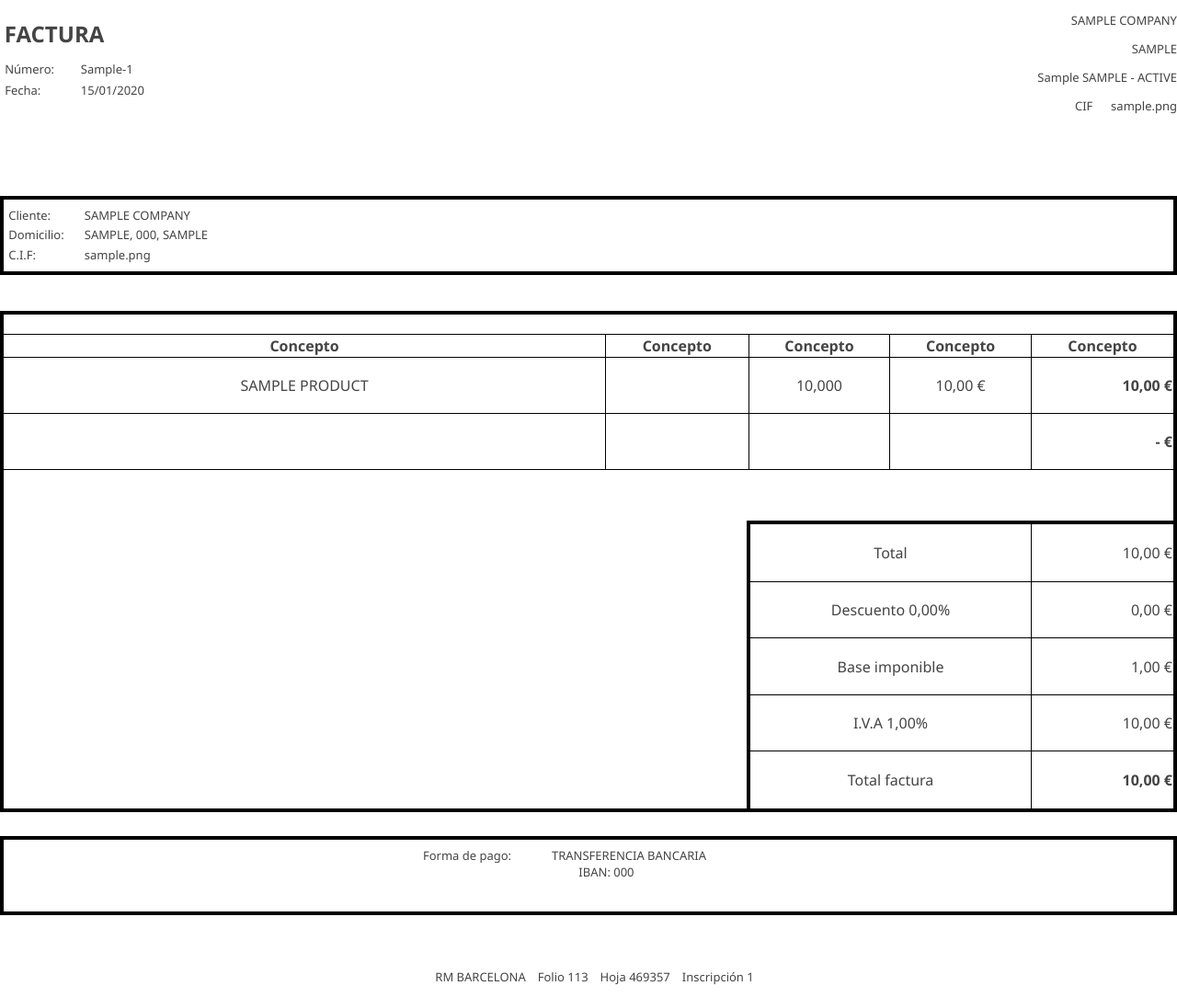
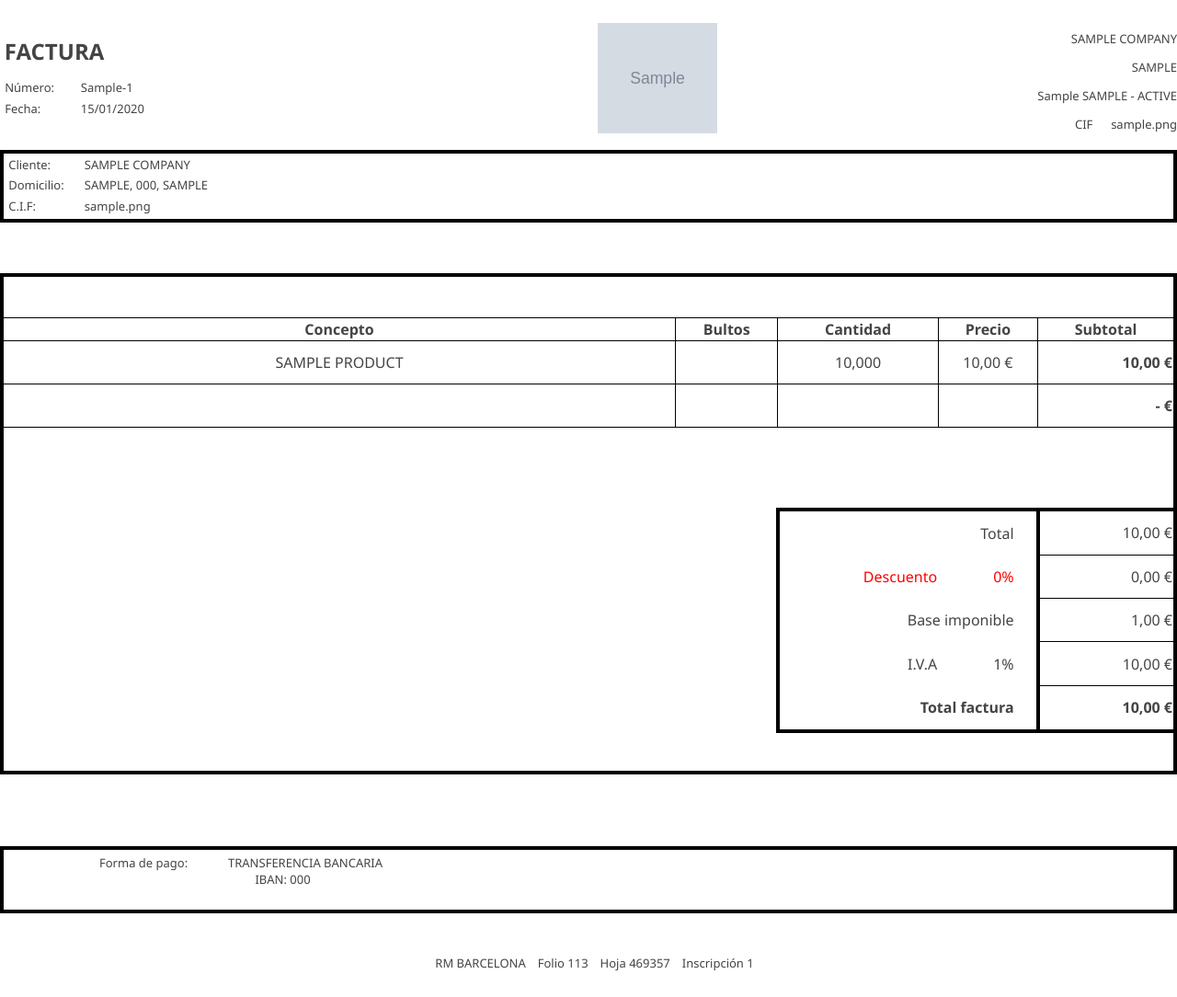
Before and after one commit to aalexmrt/django-invoices-generator, a Django app: template invoices/templates/invoices/invoice_pdf.html in a window 1280 px wide. Shown: the whole page at 92% size. After the commit the page ends 1056 px from the top, so only its background shows below. Run offline with Django 4.2, Linux system fonts and the light colour scheme; tables that the repository leaves empty hold one stand-in row (values such as "Sample post"); the template is opened without the code that fills it: values that come from a table or form of the project are taken from there, most other values are stand-ins (such as "Sample title", 1, 10 or a date in 2020); grey boxes marked "Sample" are stand-in pictures; some libraries are stand-ins or nearby versions.

Commit message:
add logo to company model and updating styles of invoice_pdf

```diff
--- a/invoices/models.py
+++ b/invoices/models.py
@@ -36,6 +36,7 @@ class Company(models.Model):
         null=True, blank=True, max_length=100)
     customer_information_file_number = models.CharField(
         null=True, blank=True, max_length=100)
+    logo = models.ImageField(null=True, blank=True, upload_to='company/images')
 
     def __str__(self):
         return self.name
--- a/invoices/static/invoices/css/render_invoice_pdf_styles.css
+++ b/invoices/static/invoices/css/render_invoice_pdf_styles.css
@@ -24,8 +24,9 @@ body{
 header {
     order: 1;
     display: flex;
+    padding-top: 1.5em;
     margin-bottom: 1em;
-    height: 200px;
+    height: 130px;
     width: 100%;
 
 }
@@ -79,7 +80,7 @@ h3 {
 }
 .logo>img {
     justify-content: center;
-    height: 130px;
+    height: 120px;
     width: 130px;
 }
 .company-data {
@@ -101,13 +102,14 @@ h3 {
 }
 .content-box {
     border: 3pt solid black;
-    padding-top: 0.5em;
-    padding-bottom: 0.5em;
-    margin-bottom: 1em;
     display: flex;
     flex-wrap: wrap;
-    height: 65px;
     width: 100%;
+}
+.customer-data{
+    line-height: 1.5em;
+    padding-bottom: 0.2em !important;
+    padding-top: 0.2em !important;
 }
 table {
     border-collapse: collapse;
@@ -115,7 +117,7 @@ table {
     border: 3pt solid black;
 }
 .container-table-products {
-    margin-top: 2em;
+    margin-top: 4.2em;
     margin-bottom: 2em;
     order: 5;
     height: 545px;
@@ -132,7 +134,7 @@ th:nth-child(1), td:nth-child(1){
 th,td {
     border: 1px solid black;
     text-align: center;
-    width: 80px;
+    width: 0;
 }
 
 .last-column{
@@ -146,26 +148,25 @@ th,td {
 tr {
     height: 23.5px;
 }
-.no-border, .no-border>th{
-    border: 0;
-}
+
 .left-bold-border{
-    border-left: 3pt solid black;
+    border-left: 3pt solid black !important;
 }
 .top-bold-border{
-    border-top: 3pt solid black;
+    border-top: 3pt solid black !important;
 }
 
 
 .payment-data {
+    margin-top: 4em;
     order: 6;
+    padding-top: 0.3em !important;
+    padding-bottom: 1.8em !important;
 }
 .payment-info-detail {
-    justify-content: center;
-    margin-left: -2em;
+    margin-left: 8em;
 }
 .payment-info-detail>h3 {
-    justify-content: center;
     width: 140px;
 }
 footer {
@@ -178,3 +179,30 @@ footer {
 footer>p{
     margin-left: 1em;
 }
+.text-red{
+    color: red;
+}
+.text-bold{
+    font-weight: bold !important;
+}
+.align-right {
+    text-align: right;
+}
+.pr-1{
+    padding-right: 1.5em;
+}
+.bottom-bold-border{
+    border-bottom: 3pt solid black !important;
+}
+.border-right-0{
+    border-right: 0;
+}
+.border-top-0{
+    border-top: 0 !important;
+}
+.border-bottom-0{
+    border-bottom: 0! important;
+}
+.no-border, .no-border>th{
+    border: 0;
+}
--- a/invoices/templates/invoices/index.html
+++ b/invoices/templates/invoices/index.html
@@ -29,6 +29,7 @@
     </tr>
 </thead>
 <tbody>
+    {% if invoices_list %}
     {% for invoice in invoices_list %}
     <tr class="bg-white">
         <td class="pl-2 p-4 align-middle text-center">
@@ -55,6 +56,9 @@
         </td>
     </tr>
     {% endfor %}
+    {%else%}
+    <tr><td colspan="6">No invoices available yet...</td></tr>
+    {%endif%}
 </tbody>
 </table>
 </form>
--- a/invoices/templates/invoices/invoice_pdf.html
+++ b/invoices/templates/invoices/invoice_pdf.html
@@ -16,6 +16,7 @@
   </div>
 
   <div class="logo header-item">
+    <img src="{{ invoice.issuer.company.logo.url}}">
     <!-- <img
   TODO PUT IMAGE OF Company -->
   </div>
@@ -46,13 +47,16 @@
   <div class="container-table-products">
     <table id="products" align="center">
       <thead>
+        <tr class="no-border">
+          <th colspan="5"></th>
+        </tr>
         <tr class="no-border"></tr>
         <tr>
             <th>Concepto</th>
-              <th>Concepto</th>
-              <th>Concepto</th>
-              <th>Concepto</th>
-              <th>Concepto</th>
+            <th>Bultos</th>
+            <th>Cantidad</th>
+            <th>Precio</th>
+            <th>Subtotal</th>
         </tr>
       </thead>
       <tbody>
@@ -74,36 +78,41 @@
           <td class="last-column-bold">- €</td>
         </tr>
         {% endfor %}
+        <tr>
+          <td class="no-border" colspan="5"></td>
+        </tr>
         <tr class="no-border"></tr>
         <tr>
-            <td class="no-border"></td>
-            <td class="no-border"></td>
-            <td class="left-bold-border top-bold-border" colspan="2">Total</td>
-            <td class="last-column top-bold-border">{{invoice.sub_total}} €</td>
+          <td class="no-border border-top-0"></td>
+          <td class="no-border border-top-0"></td>
+          <td class="left-bold-border align-right top-bold-border border-bottom-0 pr-1" colspan="2">Total</td>
+          <td class="last-column left-bold-border top-bold-border">{{invoice.sub_total}} €</td>
         </tr>
         <tr>
-            <td class="no-border"></td>
-            <td class="no-border"></td>
-            <td class="left-bold-border" colspan="2">Descuento {{invoice.discount_value}}%</td>
-            <td class="last-column">{{invoice.discount_amount}} €</td>
+          <td class="no-border border-top-0"></td>
+          <td class="no-border border-top-0"></td>
+          <td class="left-bold-border border-right-0 align-right border-top-0 border-bottom-0 text-red">Descuento</td>
+          <td class="no-border align-right text-red border-top-0 pr-1">{{invoice.discount_value|floatformat:"0"}}%</td>
+          <td class="last-column left-bold-border">{{invoice.discount_amount}} €</td>
         </tr>
         <tr>
-            <td class="no-border"></td>
-            <td class="no-border"></td>
-            <td class="left-bold-border" colspan="2">Base imponible</td>
-            <td class="last-column">{{invoice.tax_base}} €</td>
+          <td class="no-border border-top-0" colspan="2"></td>
+          <td class="left-bold-border align-right pr-1 border-top-0 border-bottom-0" colspan="2">Base imponible</td>
+          <td class="last-column left-bold-border">{{invoice.tax_base}} €</td>
         </tr>
         <tr>
-            <td class="no-border"></td>
-            <td class="no-border"></td>
-            <td class="left-bold-border" colspan="2">I.V.A {{invoice.tax_value}}%</td>
-            <td class="last-column">{{invoice.tax_amount}} €</td>
+          <td class="no-border border-top-0" colspan="2"></td>
+          <td class="left-bold-border border-right-0 border-top-0 border-bottom-0 align-right">I.V.A</td>
+          <td class="no-border align-right pr-1 border-top-0 border-bottom-0">{{invoice.tax_value|floatformat:"0"}}%</td>
+          <td class="last-column left-bold-border">{{invoice.tax_amount}} €</td>
         </tr>
         <tr>
-            <td class="no-border"></td>
-            <td class="no-border"></td>
-            <td class="left-bold-border" colspan="2">Total factura</td>
-            <td class="last-column-bold">{{invoice.total_due}} €</td>
+          <td class="no-border border-top-0" colspan="2"></td>
+          <td class="left-bold-border bottom-bold-border border-top-0 align-right pr-1 text-bold" colspan="2">Total factura</td>
+          <td class="last-column-bold left-bold-border bottom-bold-border">{{invoice.total_due}} €</td>
+        </tr>
+        <tr>
+          <td class="no-border" colspan="5"></td>
         </tr>
       </tbody>
     </table>
--- a/invoices/urls.py
+++ b/invoices/urls.py
@@ -8,6 +8,7 @@ urlpatterns = [
     path('make_invoice/<int:id>/', views.make_invoice, name='make_invoice'),
     path('invoice_detail/<int:id>/', views.invoice_detail, name='invoice_detail'),
     path('send_email/<int:id>/', views.send_email, name='send_email'),
+    path('check_pdf/<int:id>/', views.check_pdf, name='check_pdf'),
     path('', views.index, name='index'),
 ]
 
```
Also changed, not shown: invoices/views.py (+13 -1 lines), invoices/migrations/0013_company_logo.py (added). Lines whose indentation alone changed are shown as unchanged.
